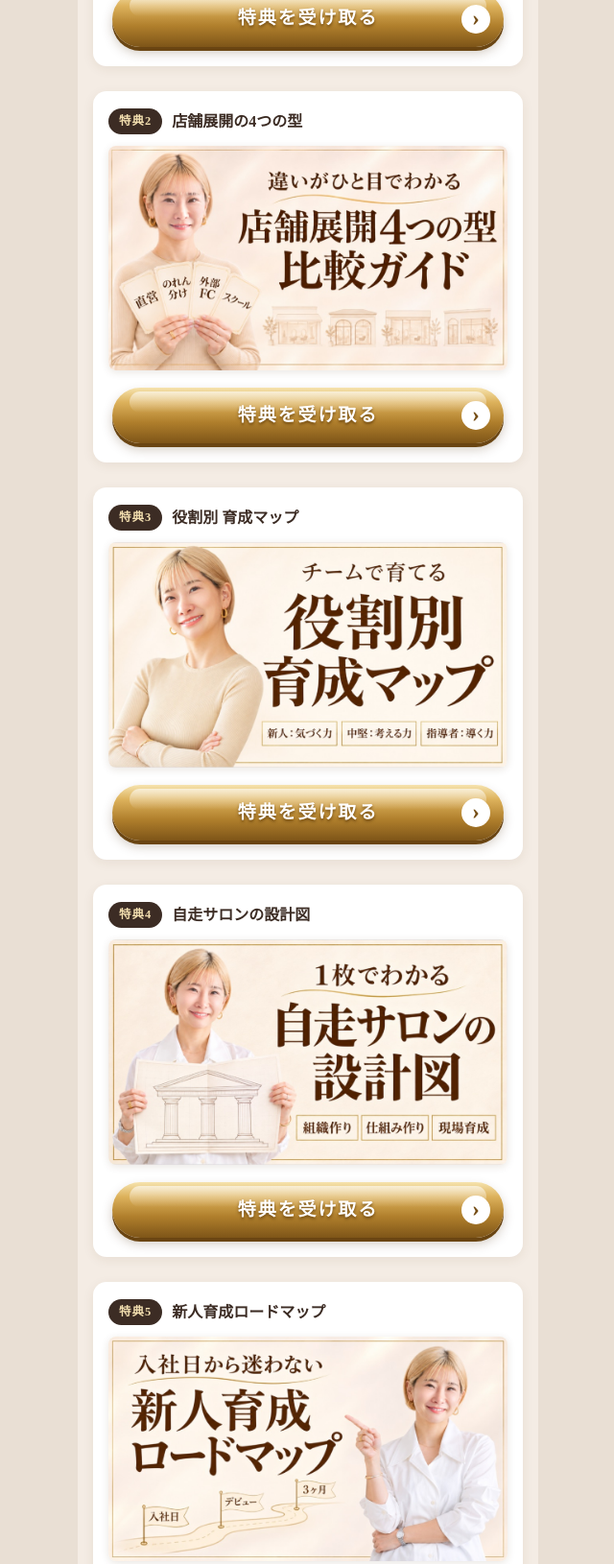
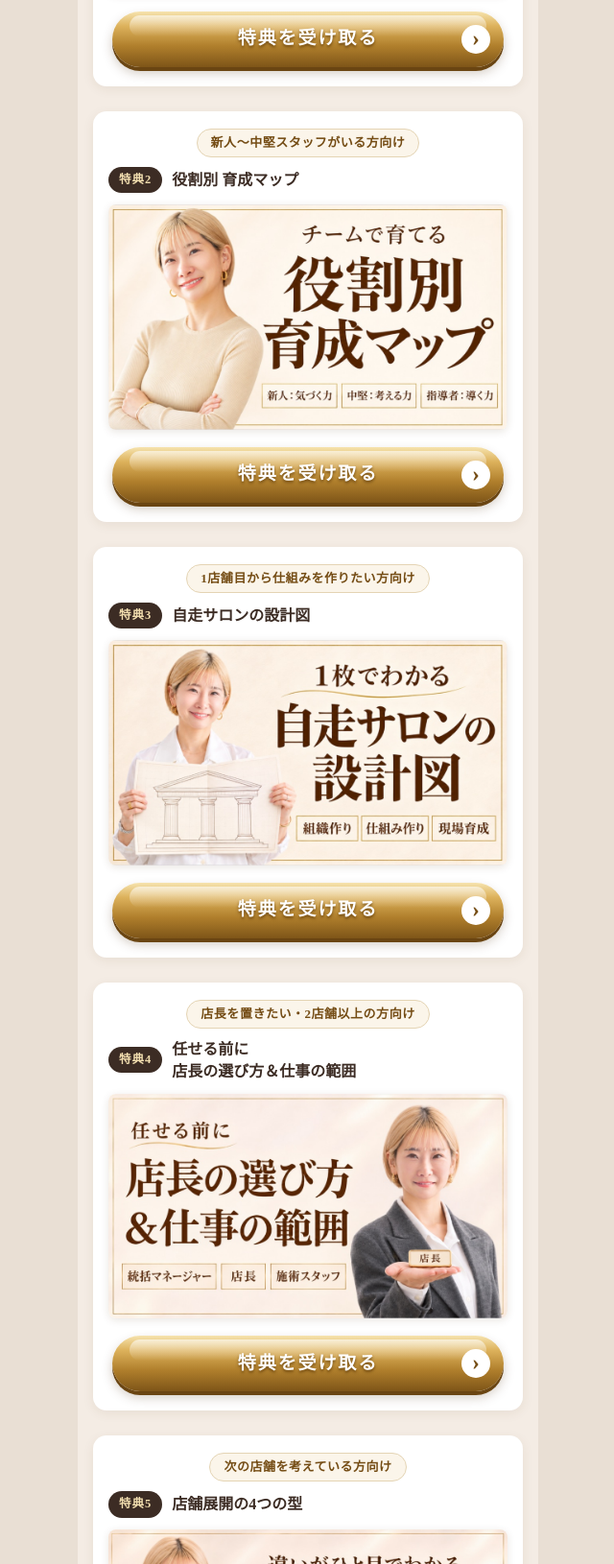
Before and after one commit to marie0022/kachigumi-seminar-tokuten, a plain HTML site: page index.html in a window 1280 px wide. Shown: the part 1518-3148 px from the top of the page at 96% size, without its empty margins (319-959 px from the left). Drawn offline with Linux system fonts and the light colour scheme.

Commit message:
特典をやさしい順に並べ替え・各特典に「〇〇向け」を追加
Co-Authored-By: Claude Opus 5.5 <noreply@anthropic.com>

```diff
--- a/index.html
+++ b/index.html
@@ -94,6 +94,7 @@ img{display:block;max-width:100%;height:auto}
 .due b{font-weight:900}
 .print{margin:14px 16px 0;background:#fff;border:1px dashed var(--gold);border-radius:12px;padding:12px 14px;text-align:center;font-size:13.5px;line-height:1.8}
 .print b{font-weight:900;color:var(--gold-d)}
+.for{display:block;width:max-content;max-width:100%;margin:0 auto 10px;font-size:13px;font-weight:700;color:var(--gold-d);background:#FBF5EA;border:1px solid var(--gold-l);border-radius:30px;padding:3px 14px;letter-spacing:.04em}
 </style></head>
 <body><div class="wrap">
 
@@ -115,33 +116,38 @@ img{display:block;max-width:100%;height:auto}
 </div></section>
 
 <section class="tok" id="t1"><div class="card">
-  <div class="head"><span class="tag">特典1</span><h2 class="nm">任せる前に<br>店長の選び方＆仕事の範囲</h2></div>
-  <img src="img/tok1.jpg" alt="特典1　任せる前に 店長の選び方＆仕事の範囲" width="1000" height="563" loading="lazy">
+  <p class="for">新人スタッフがいる方向け</p>
+  <div class="head"><span class="tag">特典1</span><h2 class="nm">新人育成ロードマップ</h2></div>
+  <img src="img/tok5.jpg" alt="特典1　新人育成ロードマップ" width="1000" height="563" loading="lazy">
+  <a class="btn" href="https://drive.google.com/file/d/17FAH5wzgIB-f1TizaC3fJI5SVuC8x9lN/view" target="_blank" rel="noopener"><span class="t">特典を受け取る</span><span class="ar">›</span></a>
+</div></section>
+
+<section class="tok" id="t2"><div class="card">
+  <p class="for">新人〜中堅スタッフがいる方向け</p>
+  <div class="head"><span class="tag">特典2</span><h2 class="nm">役割別 育成マップ</h2></div>
+  <img src="img/tok3.jpg" alt="特典2　役割別 育成マップ" width="1000" height="563" loading="lazy">
+  <a class="btn" href="https://drive.google.com/file/d/1nMMKOE8thttWEOrlXbHpbzaOhe8Mb0ty/view" target="_blank" rel="noopener"><span class="t">特典を受け取る</span><span class="ar">›</span></a>
+</div></section>
+
+<section class="tok" id="t3"><div class="card">
+  <p class="for">1店舗目から仕組みを作りたい方向け</p>
+  <div class="head"><span class="tag">特典3</span><h2 class="nm">自走サロンの設計図</h2></div>
+  <img src="img/tok4.jpg" alt="特典3　自走サロンの設計図" width="1000" height="563" loading="lazy">
+  <a class="btn" href="https://drive.google.com/file/d/1B-OrV8Uv0hYdsH9eYx4M7E-EH2Wlpp5a/view" target="_blank" rel="noopener"><span class="t">特典を受け取る</span><span class="ar">›</span></a>
+</div></section>
+
+<section class="tok" id="t4"><div class="card">
+  <p class="for">店長を置きたい・2店舗以上の方向け</p>
+  <div class="head"><span class="tag">特典4</span><h2 class="nm">任せる前に<br>店長の選び方＆仕事の範囲</h2></div>
+  <img src="img/tok1.jpg" alt="特典4　任せる前に 店長の選び方＆仕事の範囲" width="1000" height="563" loading="lazy">
   <a class="btn" href="https://drive.google.com/file/d/1hUczgSI8ECPNUCTFT9-cET7VA7bHsJL5/view" target="_blank" rel="noopener"><span class="t">特典を受け取る</span><span class="ar">›</span></a>
 </div></section>
 
-<section class="tok" id="t2"><div class="card">
-  <div class="head"><span class="tag">特典2</span><h2 class="nm">店舗展開の4つの型</h2></div>
-  <img src="img/tok2.jpg" alt="特典2　店舗展開の4つの型" width="1000" height="563" loading="lazy">
+<section class="tok" id="t5"><div class="card">
+  <p class="for">次の店舗を考えている方向け</p>
+  <div class="head"><span class="tag">特典5</span><h2 class="nm">店舗展開の4つの型</h2></div>
+  <img src="img/tok2.jpg" alt="特典5　店舗展開の4つの型" width="1000" height="563" loading="lazy">
   <a class="btn" href="https://drive.google.com/file/d/1M7K9qWV2Eb3bF79jGu9Mf2nBWQXfUdD7/view" target="_blank" rel="noopener"><span class="t">特典を受け取る</span><span class="ar">›</span></a>
-</div></section>
-
-<section class="tok" id="t3"><div class="card">
-  <div class="head"><span class="tag">特典3</span><h2 class="nm">役割別 育成マップ</h2></div>
-  <img src="img/tok3.jpg" alt="特典3　役割別 育成マップ" width="1000" height="563" loading="lazy">
-  <a class="btn" href="https://drive.google.com/file/d/1nMMKOE8thttWEOrlXbHpbzaOhe8Mb0ty/view" target="_blank" rel="noopener"><span class="t">特典を受け取る</span><span class="ar">›</span></a>
-</div></section>
-
-<section class="tok" id="t4"><div class="card">
-  <div class="head"><span class="tag">特典4</span><h2 class="nm">自走サロンの設計図</h2></div>
-  <img src="img/tok4.jpg" alt="特典4　自走サロンの設計図" width="1000" height="563" loading="lazy">
-  <a class="btn" href="https://drive.google.com/file/d/1B-OrV8Uv0hYdsH9eYx4M7E-EH2Wlpp5a/view" target="_blank" rel="noopener"><span class="t">特典を受け取る</span><span class="ar">›</span></a>
-</div></section>
-
-<section class="tok" id="t5"><div class="card">
-  <div class="head"><span class="tag">特典5</span><h2 class="nm">新人育成ロードマップ</h2></div>
-  <img src="img/tok5.jpg" alt="特典5　新人育成ロードマップ" width="1000" height="563" loading="lazy">
-  <a class="btn" href="https://drive.google.com/file/d/17FAH5wzgIB-f1TizaC3fJI5SVuC8x9lN/view" target="_blank" rel="noopener"><span class="t">特典を受け取る</span><span class="ar">›</span></a>
 </div></section>
 
 <p class="foot" style="padding-bottom:36px">勝ち組サロン｜セミナー参加特典</p>
```
